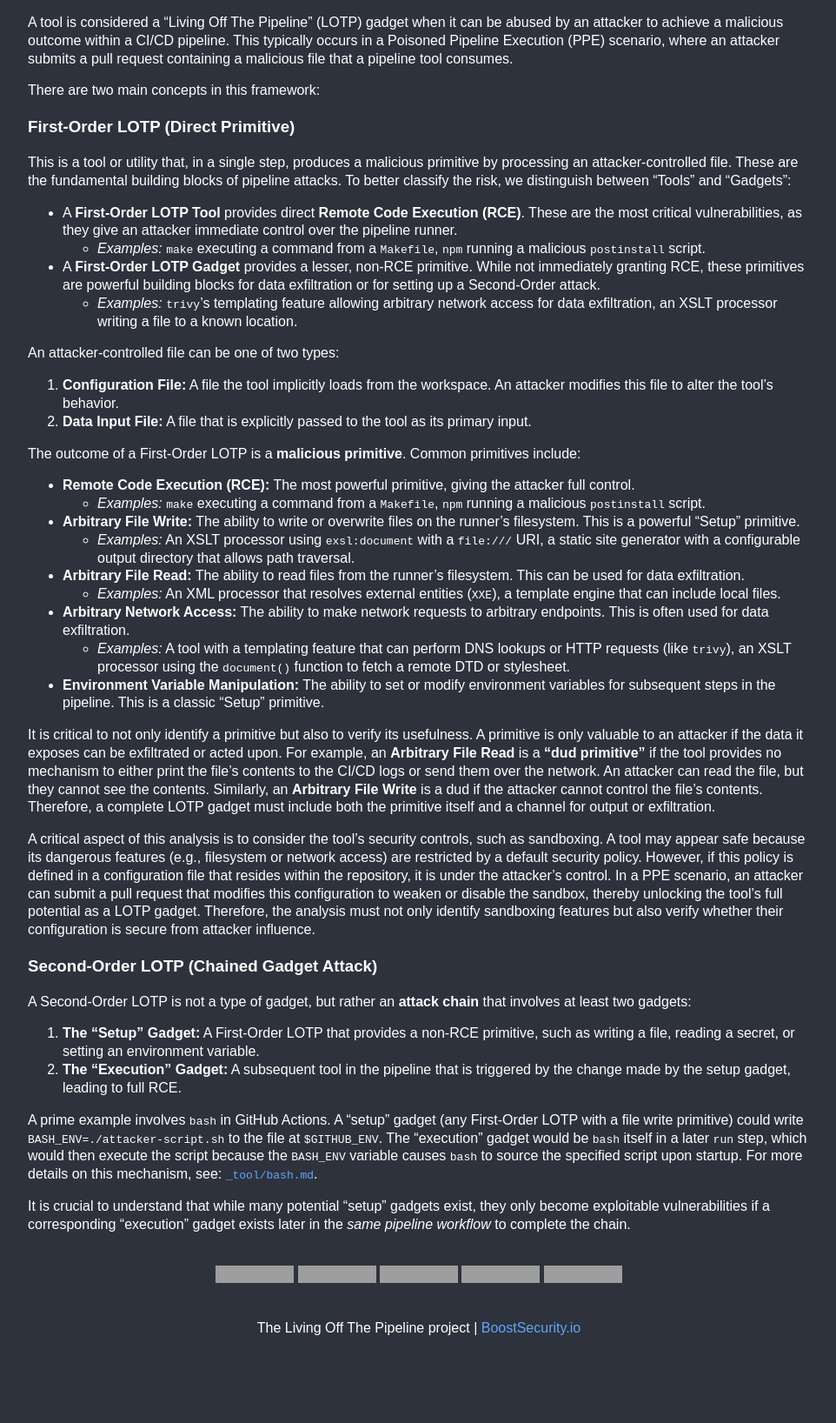
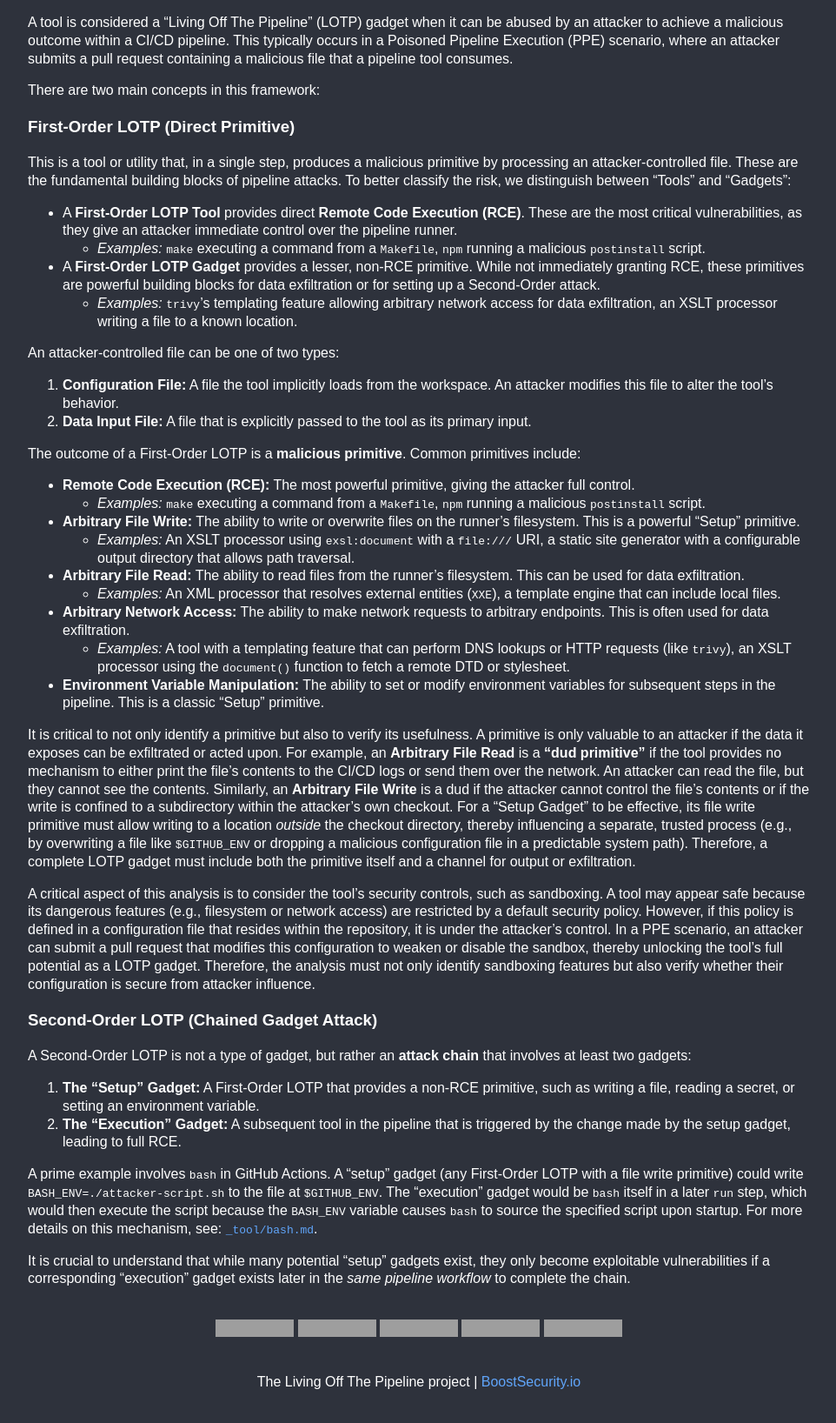
Before and after one commit to boostsecurityio/lotp, a Jekyll site: the page built from GEMINI.md, in a window 1280 px wide. Shown: the whole page at 87% size, without its empty margins (158-1120 px from the left). Built offline with Jekyll 4.4.1, drawn with Linux system fonts in a browser that asks for light colours; our own code applies the rules of GitHub Pages for plain Markdown files; before the commit the page ends 1573 px from its top, so only the background shows below that; grey boxes are pictures that could not be loaded.

Commit message:
Improved again

```diff
--- a/GEMINI.md
+++ b/GEMINI.md
@@ -27,7 +27,7 @@
     *   *Examples:* A tool with a templating feature that can perform DNS lookups or HTTP requests (like `trivy`), an XSLT processor using the `document()` function to fetch a remote DTD or stylesheet.
 *   **Environment Variable Manipulation:** The ability to set or modify environment variables for subsequent steps in the pipeline. This is a classic "Setup" primitive.
 
-It is critical to not only identify a primitive but also to verify its usefulness. A primitive is only valuable to an attacker if the data it exposes can be exfiltrated or acted upon. For example, an **Arbitrary File Read** is a **"dud primitive"** if the tool provides no mechanism to either print the file's contents to the CI/CD logs or send them over the network. An attacker can read the file, but they cannot see the contents. Similarly, an **Arbitrary File Write** is a dud if the attacker cannot control the file's contents. Therefore, a complete LOTP gadget must include both the primitive itself and a channel for output or exfiltration.
+It is critical to not only identify a primitive but also to verify its usefulness. A primitive is only valuable to an attacker if the data it exposes can be exfiltrated or acted upon. For example, an **Arbitrary File Read** is a **"dud primitive"** if the tool provides no mechanism to either print the file's contents to the CI/CD logs or send them over the network. An attacker can read the file, but they cannot see the contents. Similarly, an **Arbitrary File Write** is a dud if the attacker cannot control the file's contents or if the write is confined to a subdirectory within the attacker's own checkout. For a "Setup Gadget" to be effective, its file write primitive must allow writing to a location *outside* the checkout directory, thereby influencing a separate, trusted process (e.g., by overwriting a file like `$GITHUB_ENV` or dropping a malicious configuration file in a predictable system path). Therefore, a complete LOTP gadget must include both the primitive itself and a channel for output or exfiltration.
 
 A critical aspect of this analysis is to consider the tool's security controls, such as sandboxing. A tool may appear safe because its dangerous features (e.g., filesystem or network access) are restricted by a default security policy. However, if this policy is defined in a configuration file that resides within the repository, it is under the attacker's control. In a PPE scenario, an attacker can submit a pull request that modifies this configuration to weaken or disable the sandbox, thereby unlocking the tool's full potential as a LOTP gadget. Therefore, the analysis must not only identify sandboxing features but also verify whether their configuration is secure from attacker influence.
 
```
Also changed, not shown: .gemini/commands/qualify_lotp.toml.
